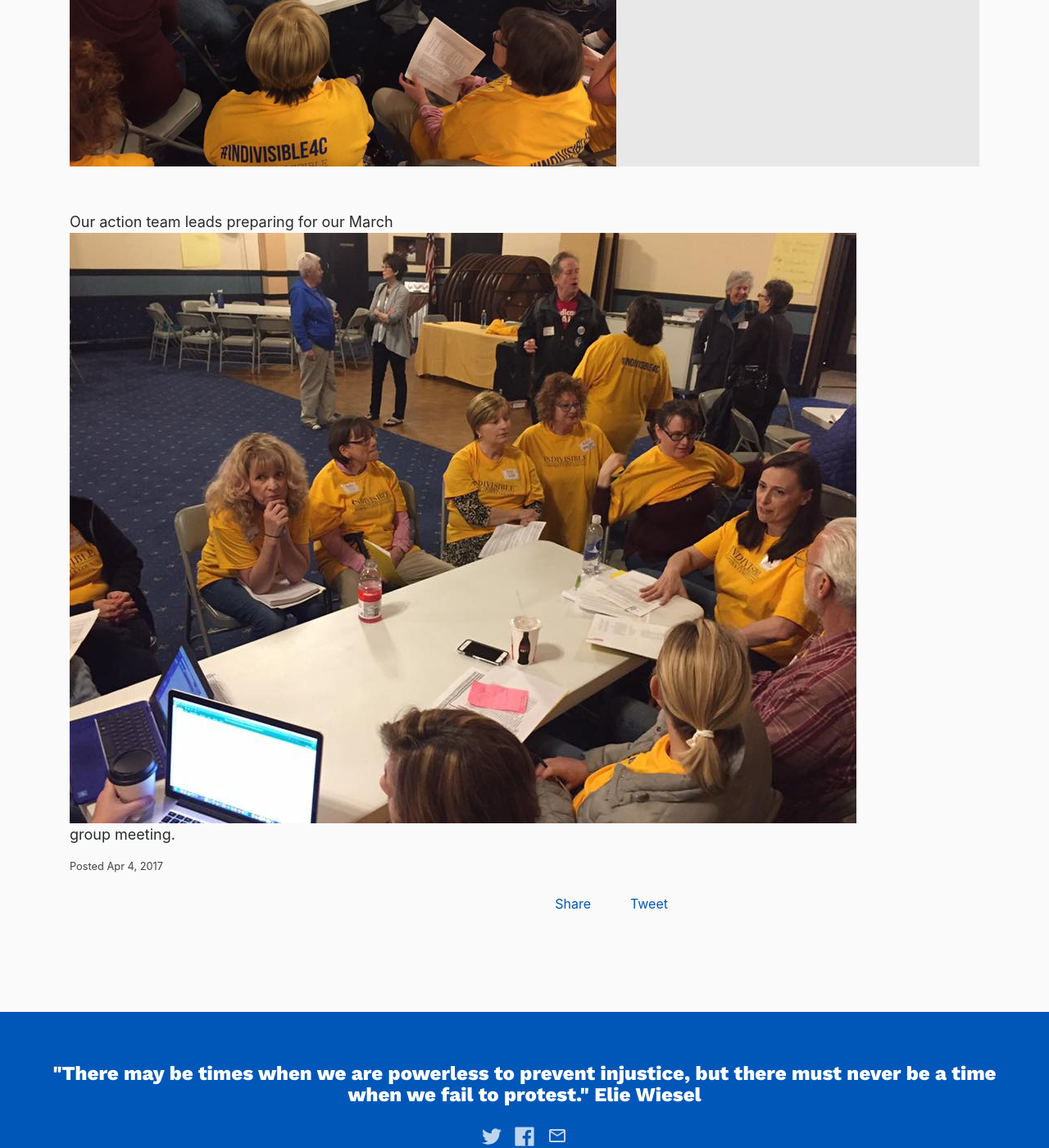
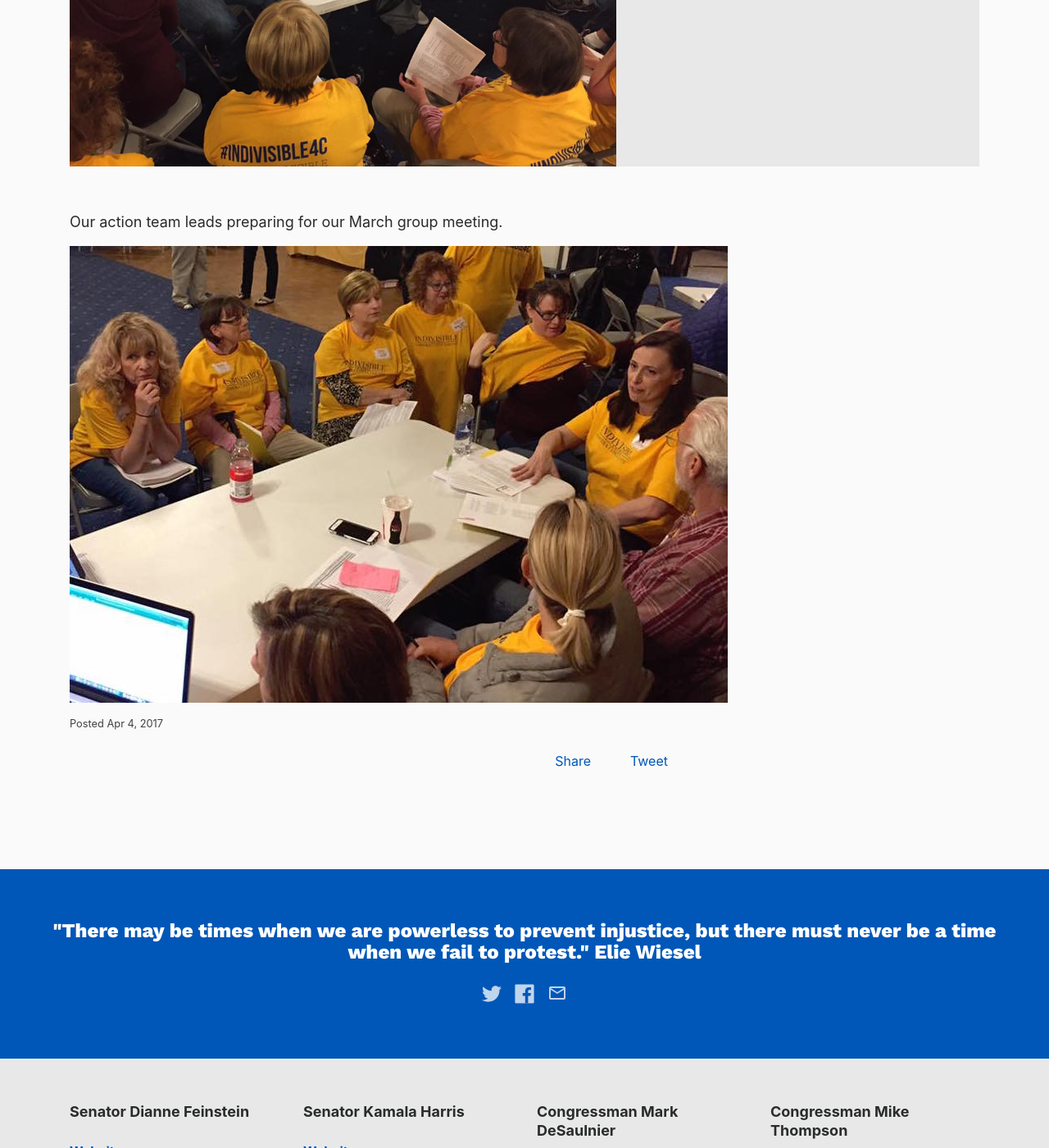
Before and after one commit to IndivisibleTemplate/BasicTemplate, a Jekyll site: the page built from _successes/action-team-leads.markdown, in a window 1280 px wide and 1400 px high, scrolled down 582 px. Shown: the whole window at 82% size. Built offline with Jekyll 4.4.1, drawn with Linux system fonts in a browser that asks for light colours; nearby versions of some CDN libraries; comment, search, counter and statistics services are not loaded.

Commit message:
Updated Action Team Leads

```diff
--- a/_successes/action-team-leads.markdown
+++ b/_successes/action-team-leads.markdown
@@ -4,4 +4,6 @@ date: 2017-04-04 14:02:00 -07:00
 main-image: "/uploads/17361576_10155324219096159_2960083732359037458_n.jpg"
 ---
 
-Our action team leads preparing for our March![17426205_10155324219106159_1098429557146610719_n.jpg](/uploads/17426205_10155324219106159_1098429557146610719_n.jpg) group meeting.
+Our action team leads preparing for our March group meeting.
+
+![17426205_10155324219106159_1098429557146610719_n-5b5f15.jpg](/uploads/17426205_10155324219106159_1098429557146610719_n-5b5f15.jpg)
```
